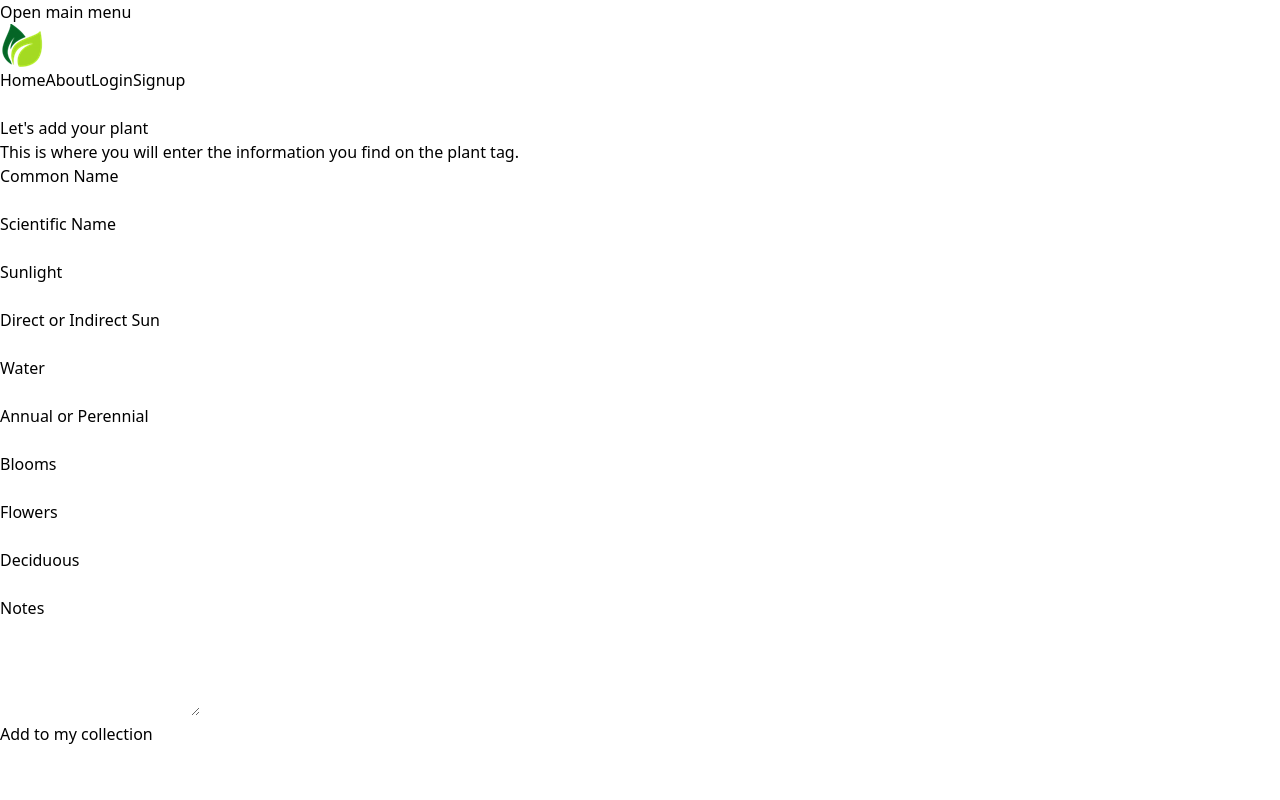
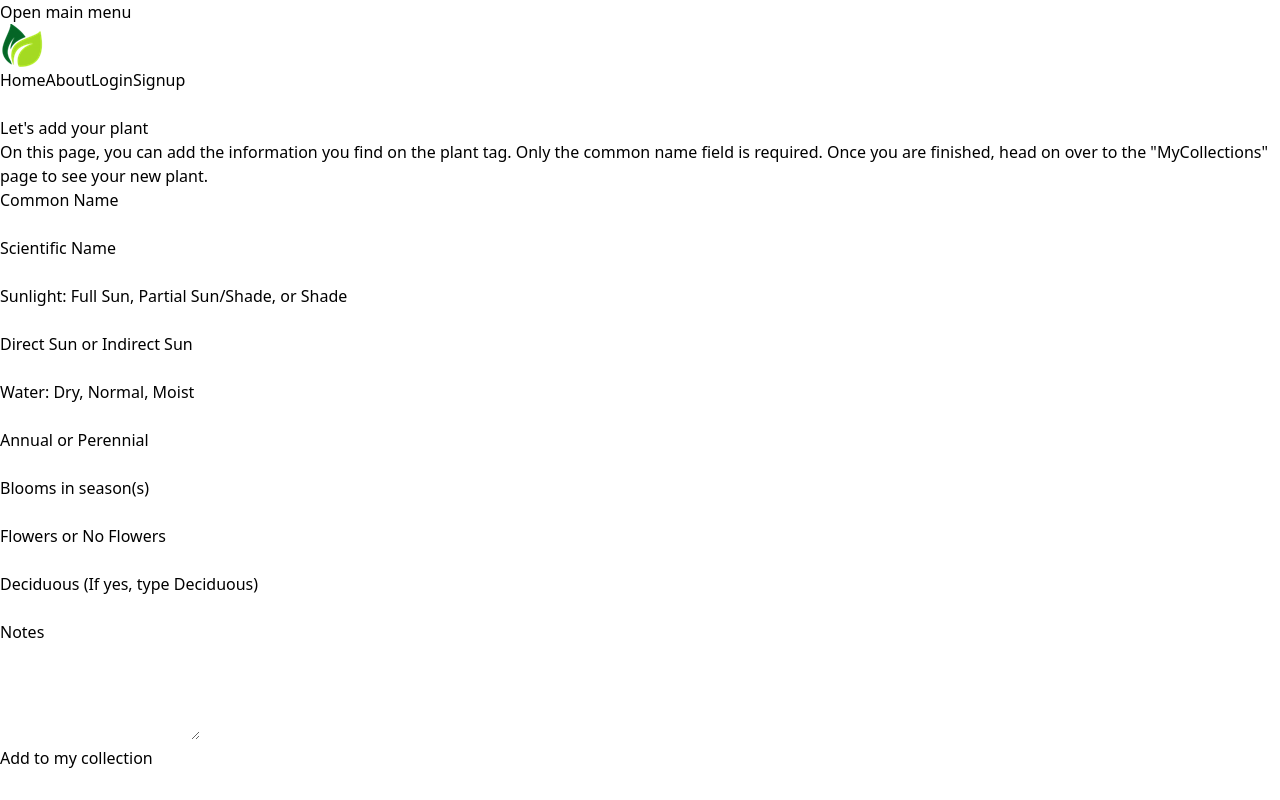
Before and after one commit to phoenixpyra7/PlantPal, a React (Vite) app in the folder client/: page /addplant in a window 1280 px wide. Built offline with nearby package versions, Linux system fonts and the light colour scheme.

Commit message:
uupdated fields

```diff
--- a/client/src/pages/AddPlant.jsx
+++ b/client/src/pages/AddPlant.jsx
@@ -98,7 +98,7 @@ const AddPlant = ({}) => {
         <h2 className="text-3xl font-bold tracking-tight text-gray-900 sm:text-4xl">Let's add your plant</h2>
 
         <p className="mt-2 text-lg leading-8 text-gray-600">
-          This is where you will enter the information you find on the plant tag.
+          On this page, you can add the information you find on the plant tag. Only the common name field is required. Once you are finished, head on over to the "MyCollections" page to see your new plant.
         </p>
 
 
@@ -150,7 +150,7 @@ const AddPlant = ({}) => {
           {/* Sunlight field */}
           <div className="sm:col-span-2">
             <label htmlFor="sunlight" className="block text-sm font-semibold leading-6 text-gray-900">
-              Sunlight
+              Sunlight: Full Sun, Partial Sun/Shade, or Shade
             </label>
             <div className="mt-2.5">
               <input
@@ -170,7 +170,7 @@ const AddPlant = ({}) => {
           {/* direct or indirect sun field */}
           <div className="sm:col-span-2">
             <label htmlFor="directOrIndirect" className="block text-sm font-semibold leading-6 text-gray-900">
-              Direct or Indirect Sun
+              Direct Sun or Indirect Sun
             </label>
             <div className="mt-2.5">
               <input
@@ -191,7 +191,7 @@ const AddPlant = ({}) => {
             {/* water field */}
           <div className="sm:col-span-2">
             <label htmlFor="water" className="block text-sm font-semibold leading-6 text-gray-900">
-              Water
+              Water: Dry, Normal, Moist
             </label>
             <div className="mt-2.5">
               <input
@@ -231,7 +231,7 @@ const AddPlant = ({}) => {
           {/* blooms field */}
           <div className="sm:col-span-2">
             <label htmlFor="blooms" className="block text-sm font-semibold leading-6 text-gray-900">
-              Blooms
+              Blooms in season(s)
             </label>
             <div className="mt-2.5">
               <input
@@ -251,7 +251,7 @@ const AddPlant = ({}) => {
           {/*Flowers field  */}
           <div className="sm:col-span-2">
             <label htmlFor="flowers" className="block text-sm font-semibold leading-6 text-gray-900">
-              Flowers
+              Flowers or No Flowers
             </label>
             <div className="mt-2.5">
               <input
@@ -271,7 +271,7 @@ const AddPlant = ({}) => {
             {/* Deciduous field */}
           <div className="sm:col-span-2">
             <label htmlFor="deciduous" className="block text-sm font-semibold leading-6 text-gray-900">
-              Deciduous
+              Deciduous (If yes, type Deciduous)
             </label>
             <div className="mt-2.5">
               <input
```
